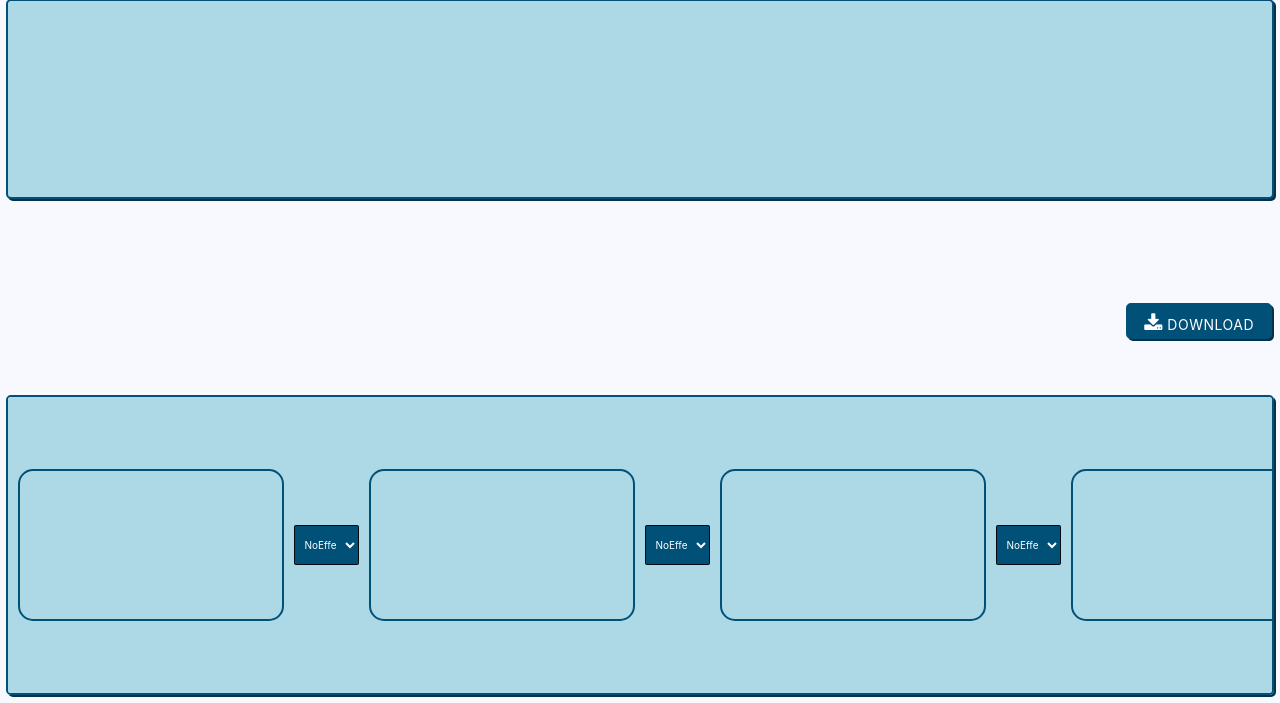
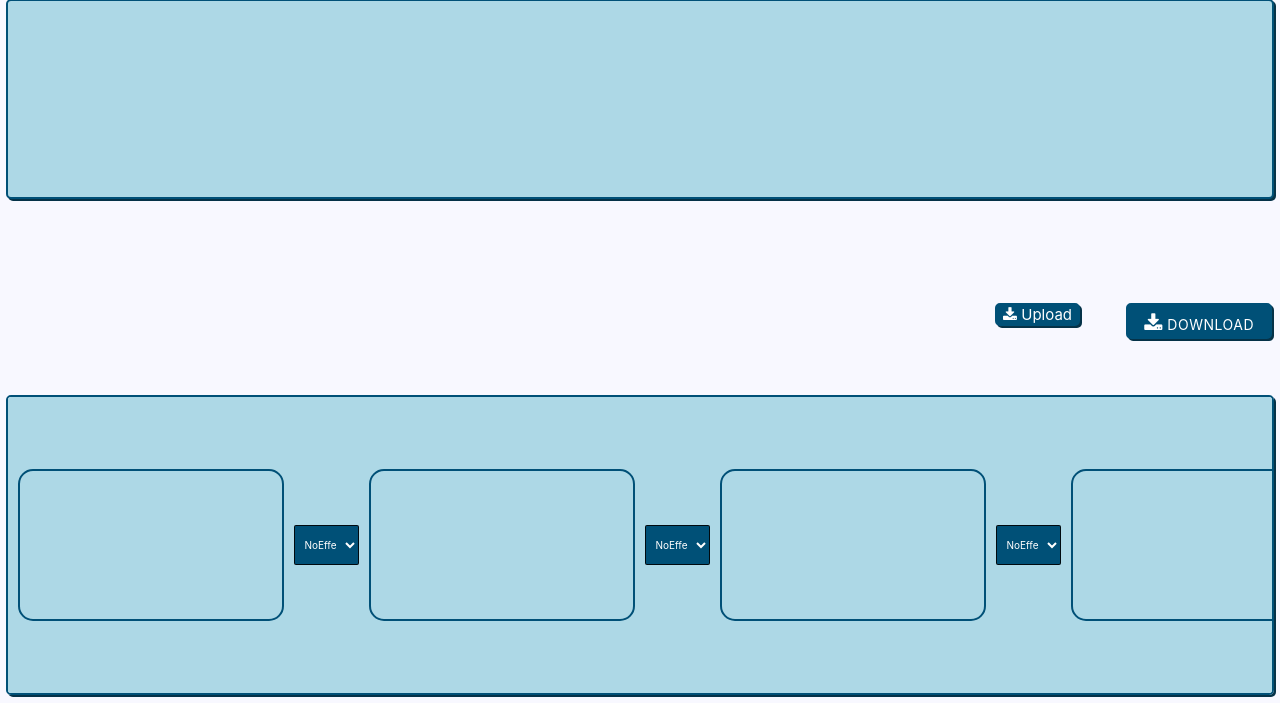
Before and after one commit to pzsette/Cultmedia-Web-Annotator, a Django app: page /frontend/ in a window 1280 px wide. Shown: the part 97-800 px from the top of the page. Run offline with Django 3.2, Linux system fonts and the light colour scheme; data comes from the database, SQL or seed files in the repository; data that the repository does not hold is empty; some libraries are stand-ins or nearby versions.

Commit message:
add new button

```diff
--- a/web/frontend/static/frontend/style.css
+++ b/web/frontend/static/frontend/style.css
@@ -365,6 +365,31 @@ padding: 0px 0px 0px 50px;
   transform: translateY(2px);
 }
 
+.btn2 {
+  position: absolute;
+  right: 200px;
+  top: 50%;
+  background-color: #005077;
+  border: none;
+  color: white;
+  cursor: pointer;
+  border: 2px solid #005077;
+  border-radius: 5px;
+  box-shadow: 2px 2px #053248;
+}
+.btn2:hover{
+  background-color: RoyalBlue;
+}
+
+.btn2:focus{
+  background-color: #005077;
+}
+
+.btn2:active{
+  background-color: #005077;
+  transform: translateY(2px);
+}
+
 #loading{
   position: absolute;
   top: 50.5%;
--- a/web/frontend/templates/index.html
+++ b/web/frontend/templates/index.html
@@ -56,6 +56,7 @@
   <div id="search-scroller"></div>
 </div>
 
+<button id="upload" class="btn2 waves-effect waves-light"><i class="fa fa-download"></i> Upload</button>
 <button id="download" class="btn waves-effect waves-light"><i class="fa fa-download"></i> Download</button>
 
 <div class="preloader-wrapper small active disappeared" id="loading">
```
Also changed, not shown: web/annotator/static/annotator/jquery.ui.videocomponent.js.
